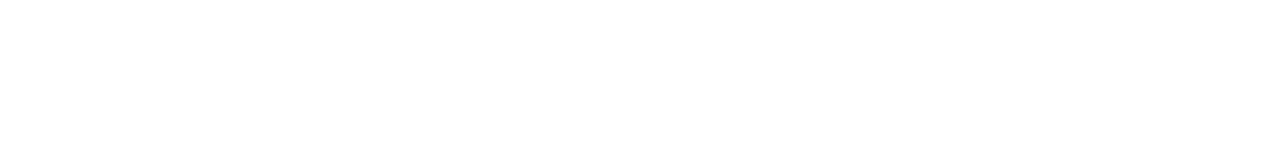
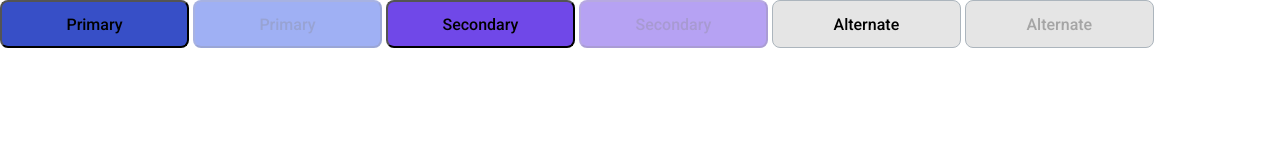
Before and after one commit to js-tasks-ru/htmlcss-20211125_pavelmaks648, a website: page 03-lection1/01-button/index.html in a window 1280 px wide. Drawn offline with Linux system fonts and the light colour scheme.

Commit message:
03-lection1-button

```diff
--- /dev/null
+++ b/03-lection1/01-button/_alternate/button_alternate.css
@@ -0,0 +1,27 @@
+.button_alternate {
+    background-color: #E5E5E5;
+    border: 1px solid #ACB5BD;
+    box-sizing: border-box;
+    border-radius: 8px;
+}
+
+.button_alternate:hover {
+    border: 1px solid #212429;
+    box-sizing: border-box;
+    border-radius: 8px;
+    transition: opacity 200ms ease-in-out, background 200ms ease-in-out;
+}
+
+.button_alternate:active {
+    border: 1px solid #212429;
+    box-sizing: border-box;
+    border-radius: 8px;
+    transition: opacity 200ms ease-in-out, background 200ms ease-in-out;
+}
+
+.button_alternate:disabled {
+    border: 1px solid #ACB5BD;
+    box-sizing: border-box;
+    border-radius: 8px;
+    cursor: not-allowed;
+}
--- /dev/null
+++ b/03-lection1/01-button/_primary/button_primary.css
@@ -0,0 +1,19 @@
+    .button_primary {
+        background-color: var(--primary);
+    }
+
+    .button_primary:hover {
+        background-color: #2342C0;
+        transition: opacity 200ms ease-in-out, background 200ms ease-in-out;
+    }
+
+    .button_primary:active {
+        background-color: #2342C0;
+        transition: opacity 200ms ease-in-out, background 200ms ease-in-out;
+    }
+
+    .button_primary:disabled {
+        background: #4263EB;
+        opacity: 0.5;
+        cursor: not-allowed;
+    }
--- /dev/null
+++ b/03-lection1/01-button/_secondary/button_secondary.css
@@ -0,0 +1,20 @@
+.button_secondary {
+    background-color: var(--secondary);
+}
+
+.button_secondary:hover {
+    background-color: #5028C6;
+    transition: opacity 200ms ease-in-out, background 200ms ease-in-out;
+}
+
+.button_secondary:active {
+    background-color: #5028C6;
+    transition: opacity 200ms ease-in-out, background 200ms ease-in-out;
+}
+
+.button_secondary:disabled {
+    background: #7048E8;
+    opacity: 0.5;
+    border-radius: 8px;
+    cursor: not-allowed;
+}
--- a/03-lection1/01-button/button.css
+++ b/03-lection1/01-button/button.css
@@ -1 +1,18 @@
 /* Стилизация кнопки */
+
+@import './_primary/button_primary.css';
+@import './_secondary/button_secondary.css';
+@import './_alternate/button_alternate.css';
+.button {
+    height: 48px;
+    width: 189px;
+    left: 0px;
+    top: 0px;
+    border-radius: 8px;
+    text-align: center;
+    font-family: Roboto;
+    font-style: normal;
+    font-weight: 500;
+    font-size: 16px;
+    line-height: 19px;
+}
--- a/03-lection1/01-button/index.html
+++ b/03-lection1/01-button/index.html
@@ -1,11 +1,22 @@
 <!DOCTYPE html>
 <!-- Страница с кнопкой -->
 <html lang="ru">
-    <head>
-        <link rel="stylesheet" href="../../assets/css/main.css">
-        <link rel="stylesheet" href="./button.css">
-    </head>
-    <body>
 
-    </body>
+<head>
+    <meta charset="UTF-8">
+    <link rel="stylesheet" href="../../assets/css/normalize.css">
+    <link rel="stylesheet" href="../../assets/css/main.css">
+    <link rel="stylesheet" href="./button.css">
+    <title>03-01 Компонент кнопки</title>
+</head>
+
+<body>
+    <button class="button button_primary">Primary</button>
+    <button class="button button_primary" disabled>Primary</button>
+    <button class=" button button_secondary">Secondary</button>
+    <button class=" button button_secondary" disabled>Secondary</button>
+    <button class="button button_alternate">Alternate</button>
+    <button class="button button_alternate" disabled>Alternate</button>
+</body>
+
 </html>
```
